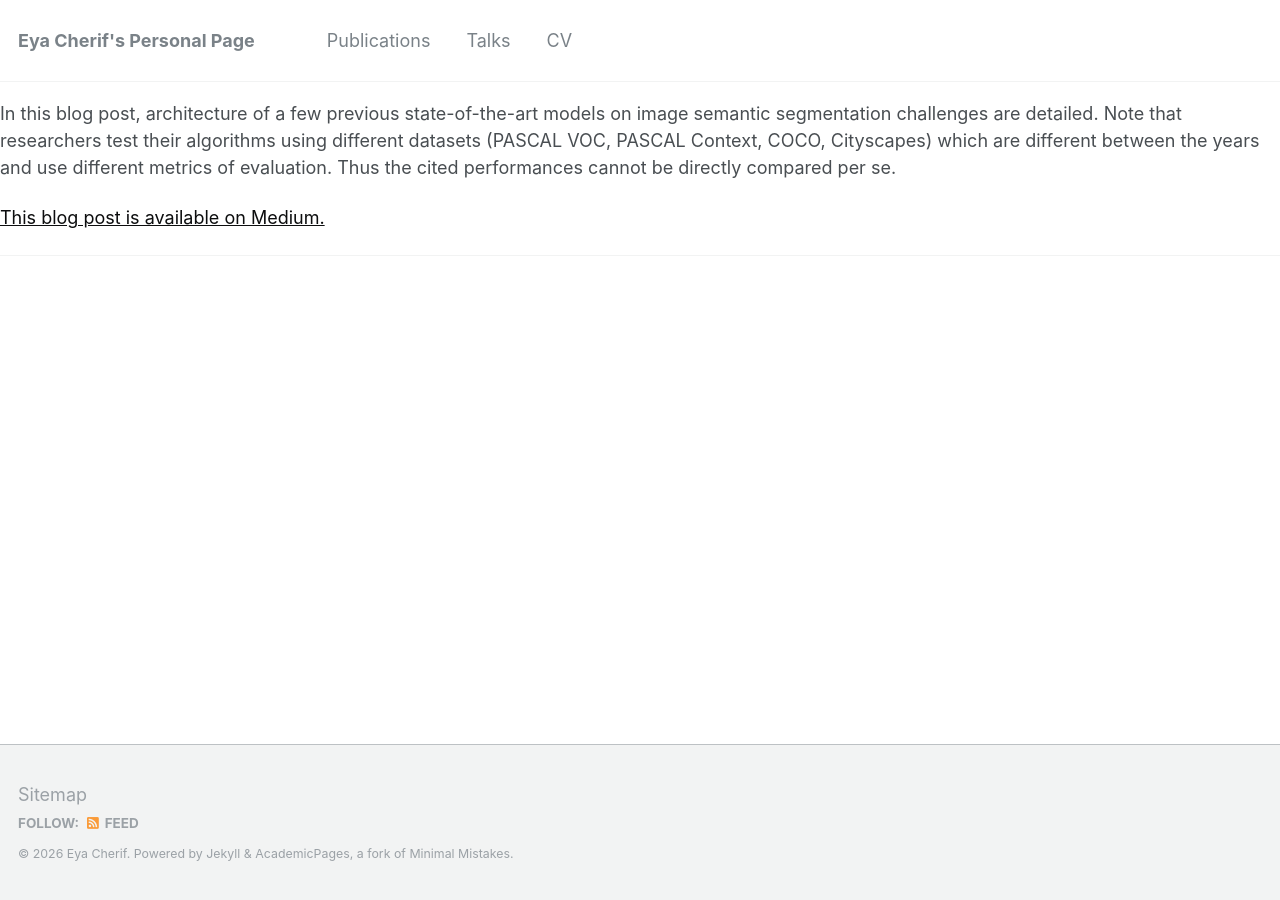
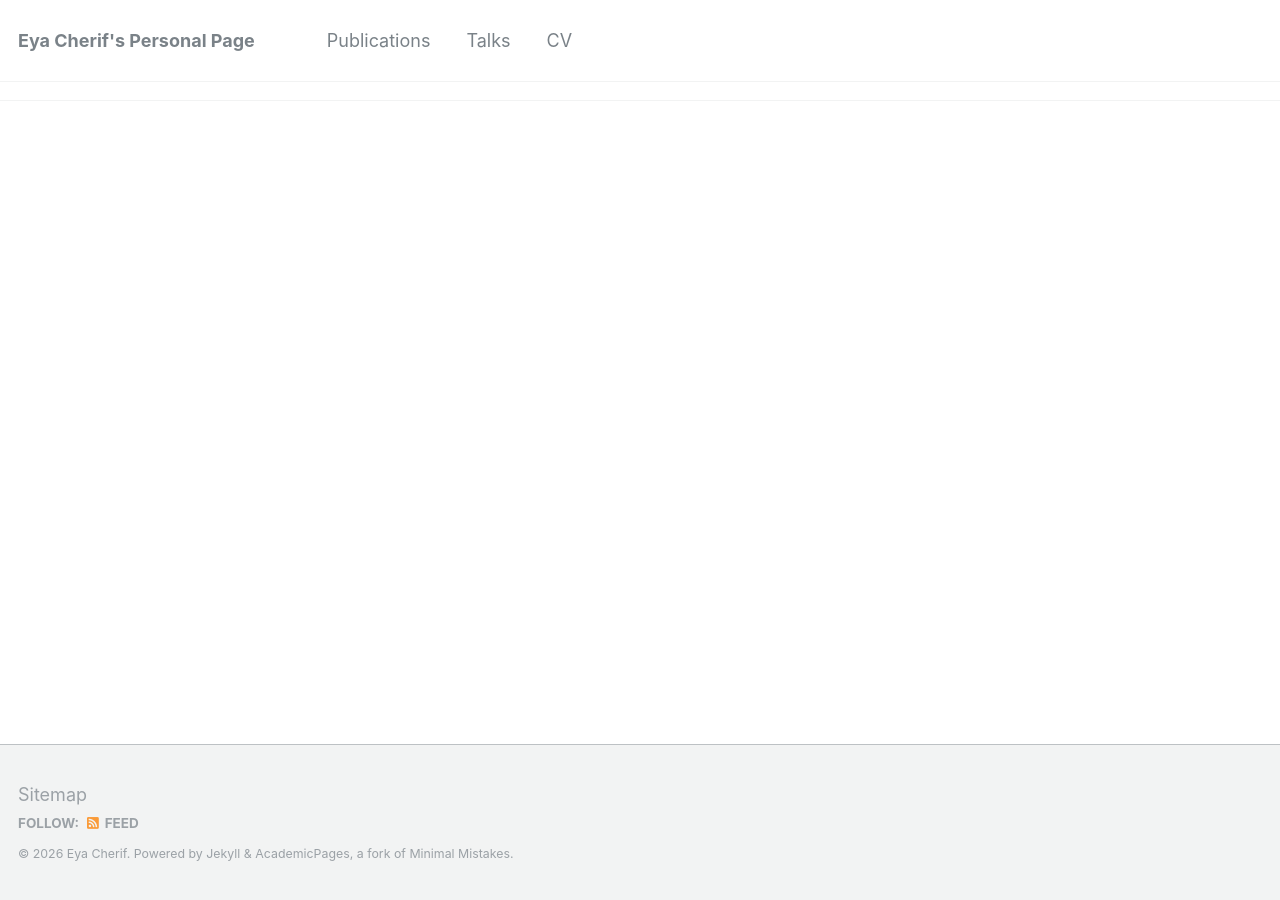
Before and after one commit to echerif18/echerif18.github.io, a Jekyll site: the page built from _posts/2018-12-12-semantic-segmentation.md, in a window 1280 px wide. Built offline with Jekyll 4.4.1, drawn with Linux system fonts in a browser that asks for light colours; our own code applies the rules of GitHub Pages for plain Markdown files.

Commit message:
Update 2018-12-12-semantic-segmentation.md

```diff
--- a/_posts/2018-12-12-semantic-segmentation.md
+++ b/_posts/2018-12-12-semantic-segmentation.md
@@ -1,16 +1,4 @@
 ---
-title: 'Review of Deep Learning Algorithms for Image Semantic Segmentation'
-date: 2018-12-11
-permalink: /blog-posts/2018/12/semantic-segmentation/
-tags:
-  - Semantic Segmentation
-  - Deep Learning
-  - Datasets
-  - Metrics
 ---
 
-In this blog post, architecture of a few previous state-of-the-art models on image semantic segmentation challenges are detailed. Note that researchers test their algorithms using different datasets (PASCAL VOC, PASCAL Context, COCO, Cityscapes) which are different between the years and use different metrics of evaluation. Thus the cited performances cannot be directly compared per se.
-
-[This blog post is available on Medium.](https://medium.com/@arthur_ouaknine/review-of-deep-learning-algorithms-for-image-semantic-segmentation-509a600f7b57)
-
 ------
```
